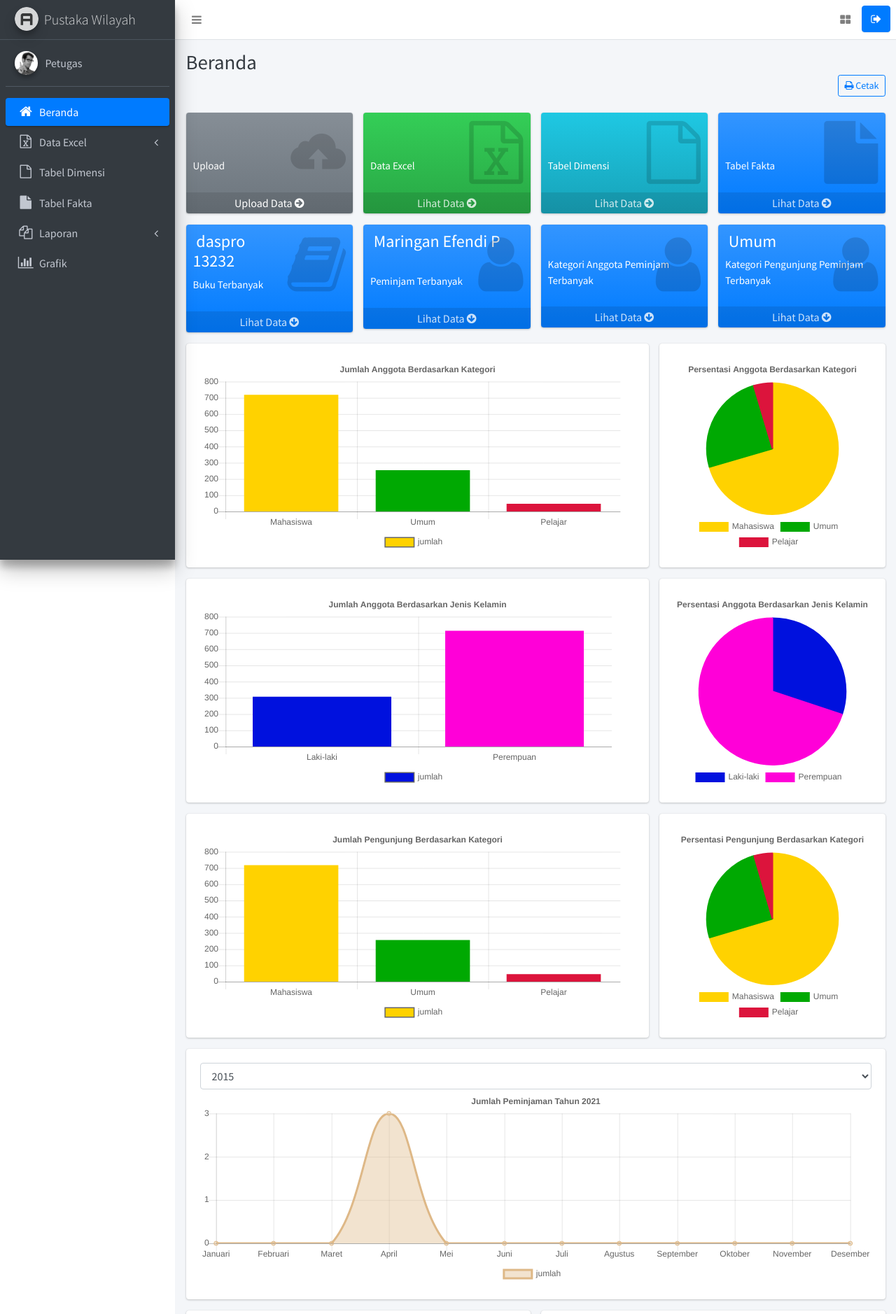
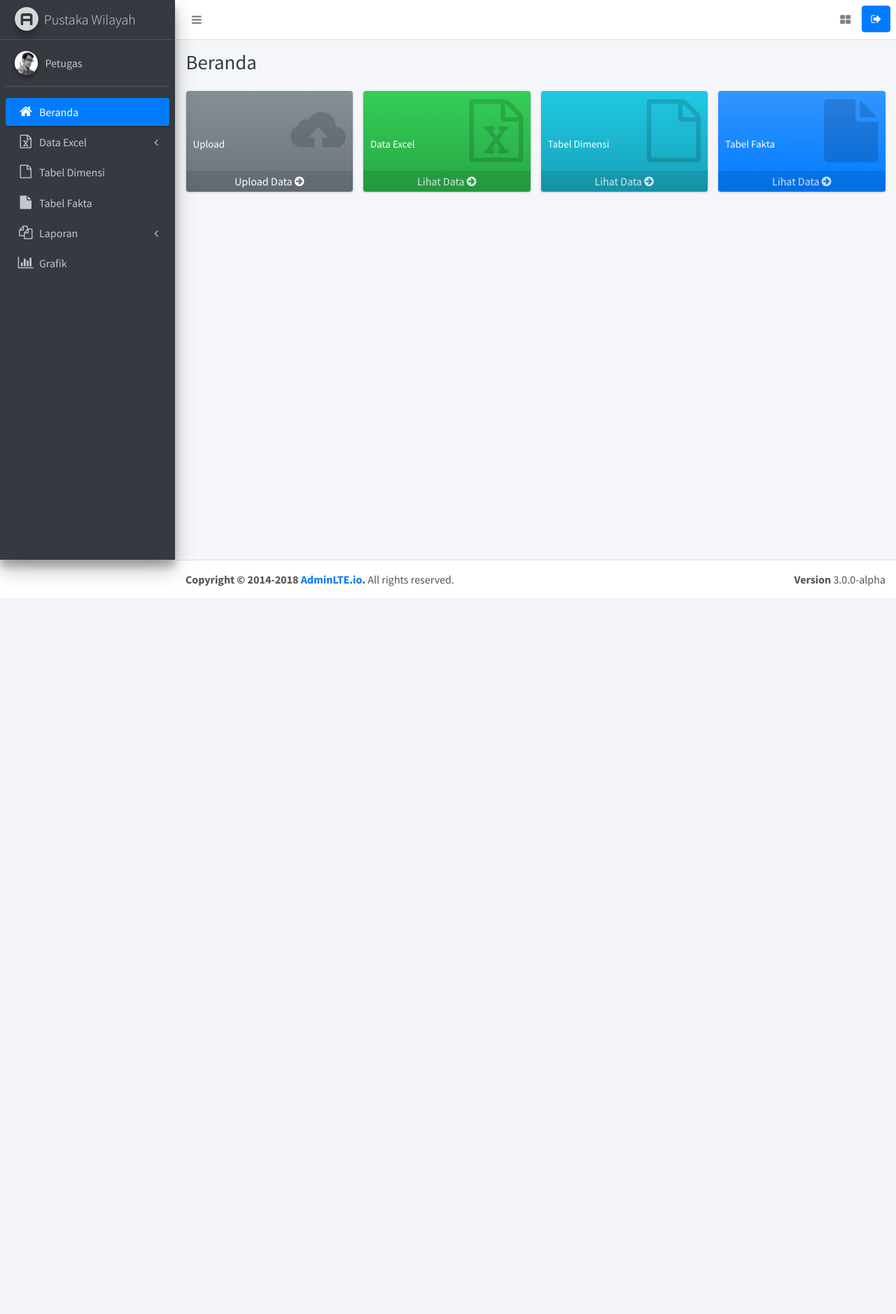
Before and after one commit to jbenastey/puswil-graph, a CodeIgniter app: page /puswil-graph/ in a window 1280 px wide. Shown: the top 1878 px of the page at 70% size. After the commit the page ends 838 px from the top, so only its background shows below. Run offline with CodeIgniter, Linux system fonts and the light colour scheme; a user stored in the database is signed in; data comes from the database, SQL or seed files in the repository; some libraries are stand-ins or nearby versions.

Commit message:
tahun dinamis grafik

```diff
--- a/application/config/routes.php
+++ b/application/config/routes.php
@@ -96,3 +96,5 @@ $route['laporan'] = 'ProsesController/laporan';
 $route['data-laporan'] = 'DataController/laporan';
 $route['pilih-laporan-bulan'] = 'ProsesController/pilihLaporanBulan';
 $route['laporan-bulan/(:any)'] = 'ProsesController/laporanBulan/$1';
+
+$route['grafik'] = 'welcome/grafik';
--- a/application/controllers/Welcome.php
+++ b/application/controllers/Welcome.php
@@ -5,6 +5,7 @@ class Welcome extends CI_Controller {
 	public function __construct()
 	{
 		parent::__construct();
+		$this->load->model('ProsesModel', 'proses');
 		if (!$this->session->has_userdata('pengguna_id')) {
 			redirect(base_url('login'));
 		}
@@ -30,4 +31,10 @@ class Welcome extends CI_Controller {
 		$this->load->view('index');
 		$this->load->view('templates/footer');
 	}
+	public function grafik(){
+		$data['getHapus'] = $this->proses->getHapus();
+		$this->load->view('templates/header');
+		$this->load->view('grafik',$data);
+		$this->load->view('templates/footer');
+	}
 }
--- a/application/views/index.php
+++ b/application/views/index.php
@@ -1,9 +1,14 @@
+<style type="text/css" media="print">
+	@page { size: landscape; }
+	.cetak-grafik{
+		display: block;
+	}
+</style>
 <div class="content-header">
 	<div class="container-fluid">
 		<div class="row mb-2">
 			<div class="col-sm-6 col-lg-12">
 				<h1 class="m-0 text-dark">Beranda</h1>
-				<button type="button" onclick="window.print()" class="btn btn-sm btn-outline-primary float-right"><i class="fa fa-print"></i> Cetak</button>
 			</div><!-- /.col -->
 		</div><!-- /.row -->
 	</div><!-- /.container-fluid -->
@@ -75,192 +80,6 @@
 				</div>
 			</div>
 		</div>
-		<div>
-		<div class="row">
-			<div class="col-lg-3 col-6">
-				<div class="small-box bg-primary-gradient">
-					<div class="inner">
-						<h4>&nbsp;<span id="buku-banyak"></span></h4>
-
-						<p>Buku Terbanyak </p>
-					</div>
-					<div class="icon">
-						<i class="fa fa-book"></i>
-					</div>
-					<a href="#banyak" class="small-box-footer d-print-none">Lihat Data <i
-							class="fa fa-arrow-circle-down"></i></a>
-				</div>
-			</div>
-			<div class="col-lg-3 col-6">
-				<div class="small-box bg-primary-gradient">
-					<div class="inner">
-						<h4>&nbsp;<span id="pinjam-banyak"></span></h4>
-						<br>
-						<p>Peminjam Terbanyak </p>
-					</div>
-					<div class="icon">
-						<i class="fa fa-user"></i>
-					</div>
-					<a href="#banyak" class="small-box-footer d-print-none">Lihat Data <i
-							class="fa fa-arrow-circle-down"></i></a>
-				</div>
-			</div>
-			<div class="col-lg-3 col-6">
-				<div class="small-box bg-primary-gradient">
-					<div class="inner">
-						<h4>&nbsp;<span id="anggota-banyak"></span></h4>
-
-						<p>Kategori Anggota Peminjam Terbanyak</p>
-					</div>
-					<div class="icon">
-						<i class="fa fa-user"></i>
-					</div>
-					<a href="#banyak2" class="small-box-footer d-print-none">Lihat Data <i
-							class="fa fa-arrow-circle-down"></i></a>
-				</div>
-			</div>
-			<div class="col-lg-3 col-6">
-				<div class="small-box bg-primary-gradient">
-					<div class="inner">
-						<h4>&nbsp;<span id="pengunjung-banyak"></span></h4>
-
-						<p>Kategori Pengunjung Peminjam Terbanyak </p>
-					</div>
-					<div class="icon">
-						<i class="fa fa-user"></i>
-					</div>
-					<a href="#banyak3" class="small-box-footer d-print-none">Lihat Data <i
-							class="fa fa-arrow-circle-down"></i></a>
-				</div>
-			</div>
-		</div>
-		<div class="row" id="banyak2">
-			<div class="col-8">
-				<div class="card">
-					<div class="card-body">
-						<div class="chart">
-							<canvas id="anggota-bar-chart" width="auto" height="280"></canvas>
-						</div>
-					</div>
-				</div>
-			</div>
-			<div class="col-4">
-				<div class="card">
-					<div class="card-body">
-						<div class="chart">
-							<canvas id="anggota-pie-chart" width="auto" height="280"></canvas>
-						</div>
-					</div>
-				</div>
-			</div>
-		</div>
-		<div class="row">
-			<div class="col-8">
-				<div class="card">
-					<div class="card-body">
-						<div class="chart">
-							<canvas id="anggota-bar-chart2" width="auto" height="280"></canvas>
-						</div>
-					</div>
-				</div>
-			</div>
-			<div class="col-4">
-				<div class="card">
-					<div class="card-body">
-						<div class="chart">
-							<canvas id="anggota-pie-chart2" width="auto" height="280"></canvas>
-						</div>
-					</div>
-				</div>
-			</div>
-		</div>
-		<div class="row" id="banyak3">
-			<div class="col-8">
-				<div class="card">
-					<div class="card-body">
-						<div class="chart">
-							<canvas id="pengunjung-bar-chart" width="auto" height="280"></canvas>
-						</div>
-					</div>
-				</div>
-			</div>
-			<div class="col-4">
-				<div class="card">
-					<div class="card-body">
-						<div class="chart">
-							<canvas id="pengunjung-pie-chart" width="auto" height="280"></canvas>
-						</div>
-					</div>
-				</div>
-			</div>
-		</div>
-		<div class="row">
-			<div class="col-12">
-				<div class="card">
-					<div class="card-body">
-						<div class="">
-							<select name="" id="tahun" class="form-control d-print-none">
-								<option value="2015">2015</option>
-								<option value="2016">2016</option>
-								<option value="2017">2017</option>
-								<option value="2018">2018</option>
-								<option value="2019">2019</option>
-								<option value="2020">2020</option>
-								<option value="2021">2021</option>
-								<option value="2022">2022</option>
-								<option value="2023">2023</option>
-								<option value="2024">2024</option>
-								<option value="2025">2025</option>
-							</select>
-						</div>
-						<div class="chart">
-							<canvas id="peminjam-line-chart" width="auto" height="280"></canvas>
-						</div>
-					</div>
-				</div>
-			</div>
-		</div>
-		<div class="row" id="banyak">
-			<div class="col-6">
-				<div class="card">
-					<div class="card-body">
-						<div class="chart">
-							<canvas id="buku-banyak-chart" height="1000"></canvas>
-						</div>
-					</div>
-				</div>
-			</div>
-			<div class="col-6">
-				<div class="card">
-					<div class="card-body">
-						<div class="chart">
-							<canvas id="pinjam-banyak-chart" height="1000"></canvas>
-						</div>
-					</div>
-				</div>
-			</div>
-		</div>
-<!--		<div class="row" id="banyak2">-->
-<!--			<div class="col-6">-->
-<!--				<div class="card">-->
-<!--					<div class="card-body">-->
-<!--						<div class="chart">-->
-<!--							<canvas id="anggota-banyak-chart" height="1000"></canvas>-->
-<!--						</div>-->
-<!--					</div>-->
-<!--				</div>-->
-<!--			</div>-->
-<!--			<div class="col-6">-->
-<!--				<div class="card">-->
-<!--					<div class="card-body">-->
-<!--						<div class="chart">-->
-<!--							<canvas id="pengunjung-banyak-chart" height="1000"></canvas>-->
-<!--						</div>-->
-<!--					</div>-->
-<!--				</div>-->
-<!--			</div>-->
-<!--		</div>-->
-		</div>
 	</div>
 </section>
 <!-- Modal -->
--- a/assets/dist/js/grafik/puswil.js
+++ b/assets/dist/js/grafik/puswil.js
@@ -467,6 +467,7 @@ $(document).ready(function () {
 		cache: false,
 		dataType: 'json',
 		success: function (response) {
+			console.log(response.anggota[0]);
 			console.log(response.pengunjung[0]);
 			var anggotaBanyak = null;
 			if (response.anggota[0].anggota_umum_l == 1){
@@ -502,6 +503,8 @@ $(document).ready(function () {
 					pengunjungBanyak = 'Pelajar';
 				}
 			}
+			console.log(anggotaBanyak);
+			console.log(pengunjungBanyak);
 			$('#buku-banyak').html(response.buku[0].buku_judul +'<br>'+response.buku[0].buku_kode);
 			$('#pinjam-banyak').html(response.pinjam[0].peminjam_nama);
 			$('#anggota-banyak').html(anggotaBanyak);
```
Also changed, not shown: application/views/grafik.php (added, +238 -0 lines).
